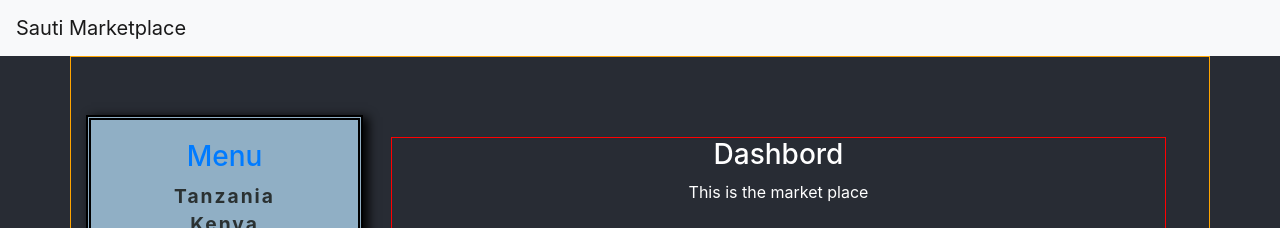
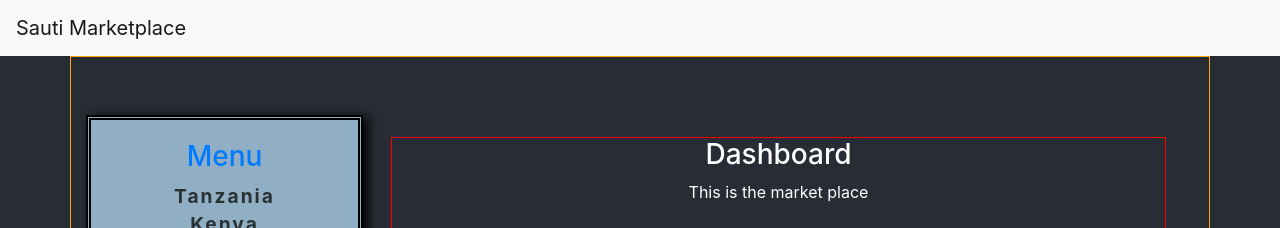
Before and after one commit to labs-13-sauti-marketplace/Sauti-FE, a React (Create React App) app: page / in a window 1280 px wide. Shown: the top 228 px of the page. Built offline with nearby package versions, Linux system fonts and the light colour scheme.

Commit message:
Update Board.js

```diff
--- a/src/components/Board/Board.js
+++ b/src/components/Board/Board.js
@@ -17,7 +17,7 @@ export default class Board extends React.Component {
   render(){
     return(
       <div className="box-container">
-      <h3> Dashbord </h3>
+      <h3> Dashboard </h3>
 
 
       <div className="market-places">
```
